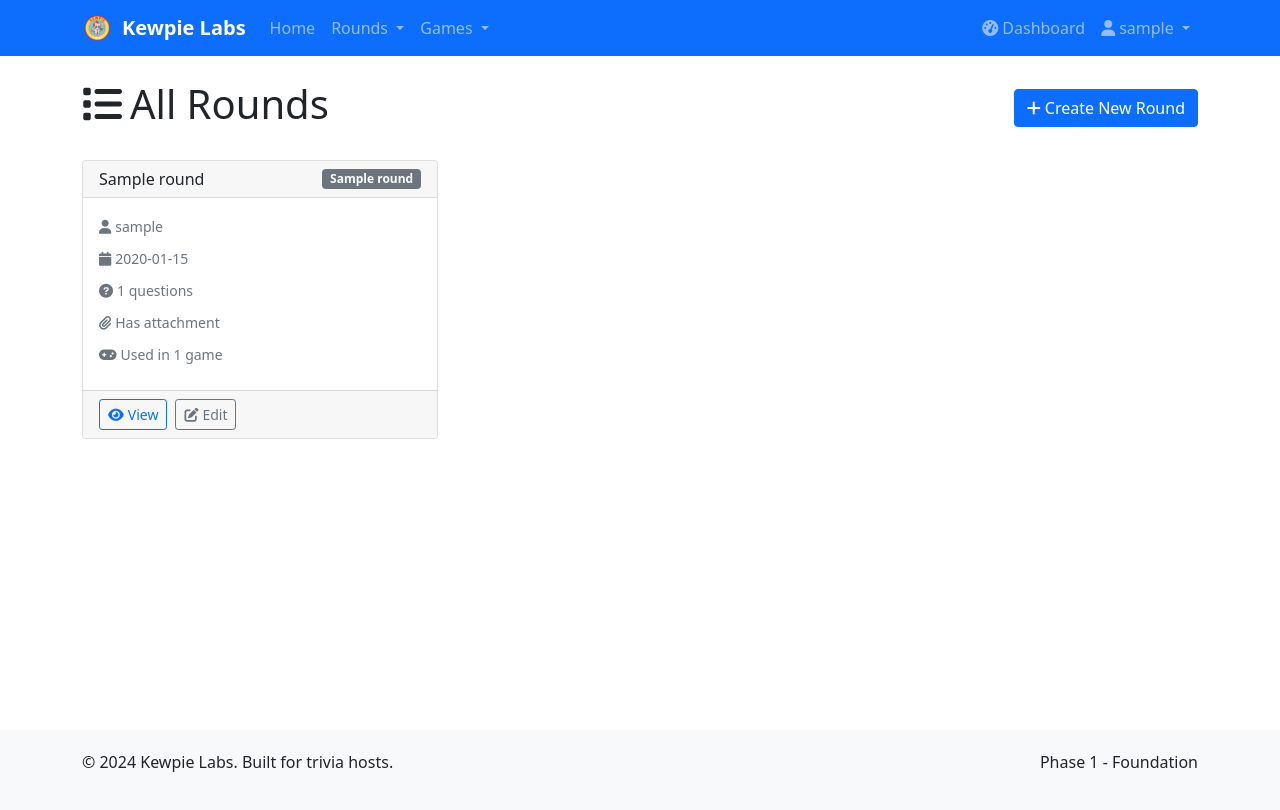
After one commit to pardeema/trivia-creator, a Flask app: page /rounds/list in a window 1280 px wide. The commit adds this page. Run offline with Flask 3, Linux system fonts and the light colour scheme; a user stored in the database is signed in; tables that the repository leaves empty hold one stand-in row (values such as "Sample post").

Commit message:
Fix missing templates and update branding to Kewpie Labs

```diff
--- a/app/templates/base.html
+++ b/app/templates/base.html
@@ -3,12 +3,18 @@
 <head>
     <meta charset="UTF-8">
     <meta name="viewport" content="width=device-width, initial-scale=1.0">
-    <title>{% block title %}{% endblock %} - Trivia Creator</title>
+    <title>{% block title %}{% endblock %} - Kewpie Labs</title>
     <link href="https://cdn.jsdelivr.net/npm/bootstrap@5.1.3/dist/css/bootstrap.min.css" rel="stylesheet">
     <link href="https://cdnjs.cloudflare.com/ajax/libs/font-awesome/6.0.0/css/all.min.css" rel="stylesheet">
     <style>
         .navbar-brand {
             font-weight: bold;
+            display: flex;
+            align-items: center;
+        }
+        .navbar-brand img {
+            height: 30px;
+            margin-right: 10px;
         }
         .main-content {
             min-height: calc(100vh - 200px);
@@ -24,7 +30,8 @@
     <nav class="navbar navbar-expand-lg navbar-dark bg-primary">
         <div class="container">
             <a class="navbar-brand" href="{{ url_for('main.index') }}">
-                <i class="fas fa-question-circle me-2"></i>Trivia Creator
+                <img src="{{ url_for('static', filename='images/kewpielabs.png') }}" alt="Kewpie Labs Logo">
+                Kewpie Labs
             </a>
             <button class="navbar-toggler" type="button" data-bs-toggle="collapse" data-bs-target="#navbarNav">
                 <span class="navbar-toggler-icon"></span>
@@ -109,7 +116,7 @@
         <div class="container">
             <div class="row">
                 <div class="col-md-6">
-                    <p>&copy; 2024 Trivia Creator. Built for trivia hosts.</p>
+                    <p>&copy; 2024 Kewpie Labs. Built for trivia hosts.</p>
                 </div>
                 <div class="col-md-6 text-end">
                     <p>Phase 1 - Foundation</p>
--- a/app/templates/index.html
+++ b/app/templates/index.html
@@ -6,8 +6,8 @@
 <div class="row mt-5">
     <div class="col-lg-8 mx-auto text-center">
         <h1 class="display-4 mb-4">
-            <i class="fas fa-question-circle text-primary me-3"></i>
-            Welcome to Trivia Creator
+            <img src="{{ url_for('static', filename='images/kewpielabs.png') }}" alt="Kewpie Labs Logo" style="height: 60px; margin-right: 20px;">
+            Welcome to Kewpie Labs
         </h1>
         <p class="lead mb-5">
             The ultimate tool for bar trivia hosts to create, manage, and distribute quiz content.
--- /dev/null
+++ b/app/templates/rounds/list.html
@@ -0,0 +1,121 @@
+{% extends "base.html" %}
+
+{% block title %}All Rounds{% endblock %}
+
+{% block content %}
+<div class="row mt-4">
+    <div class="col">
+        <div class="d-flex justify-content-between align-items-center mb-4">
+            <h1><i class="fas fa-list me-2"></i>All Rounds</h1>
+            <a href="{{ url_for('rounds.create') }}" class="btn btn-primary">
+                <i class="fas fa-plus me-1"></i>Create New Round
+            </a>
+        </div>
+
+        {% if rounds.items %}
+        <div class="row">
+            {% for round in rounds.items %}
+            <div class="col-md-6 col-lg-4 mb-4">
+                <div class="card h-100">
+                    <div class="card-header">
+                        <div class="d-flex justify-content-between align-items-center">
+                            <h6 class="mb-0">{{ round.title }}</h6>
+                            <span class="badge bg-secondary">{{ round.round_label }}</span>
+                        </div>
+                    </div>
+                    <div class="card-body">
+                        <div class="mb-2">
+                            <small class="text-muted">
+                                <i class="fas fa-user me-1"></i>{{ round.author.username }}
+                            </small>
+                        </div>
+                        <div class="mb-2">
+                            <small class="text-muted">
+                                <i class="fas fa-calendar me-1"></i>{{ round.created_at.strftime('%Y-%m-%d') }}
+                            </small>
+                        </div>
+                        <div class="mb-2">
+                            <small class="text-muted">
+                                <i class="fas fa-question-circle me-1"></i>{{ round.questions.count() }} questions
+                            </small>
+                        </div>
+                        {% if round.attachment_path %}
+                        <div class="mb-2">
+                            <small class="text-muted">
+                                <i class="fas fa-paperclip me-1"></i>Has attachment
+                            </small>
+                        </div>
+                        {% endif %}
+                        <div class="mb-2">
+                            <small class="text-muted">
+                                <i class="fas fa-gamepad me-1"></i>Used in {{ round.get_usage_count() }} game{% if round.get_usage_count() != 1 %}s{% endif %}
+                            </small>
+                        </div>
+                    </div>
+                    <div class="card-footer">
+                        <div class="d-flex gap-2">
+                            <a href="{{ url_for('rounds.view', round_id=round.id) }}" class="btn btn-outline-primary btn-sm">
+                                <i class="fas fa-eye me-1"></i>View
+                            </a>
+                            {% if current_user.is_authenticated and round.created_by == current_user.id %}
+                            <a href="{{ url_for('rounds.add_questions', round_id=round.id) }}" class="btn btn-outline-secondary btn-sm">
+                                <i class="fas fa-edit me-1"></i>Edit
+                            </a>
+                            {% endif %}
+                        </div>
+                    </div>
+                </div>
+            </div>
+            {% endfor %}
+        </div>
+
+        <!-- Pagination -->
+        {% if rounds.pages > 1 %}
+        <nav aria-label="Rounds pagination">
+            <ul class="pagination justify-content-center">
+                {% if rounds.has_prev %}
+                <li class="page-item">
+                    <a class="page-link" href="{{ url_for('rounds.list', page=rounds.prev_num) }}">Previous</a>
+                </li>
+                {% endif %}
+
+                {% for page_num in rounds.iter_pages() %}
+                    {% if page_num %}
+                        {% if page_num != rounds.page %}
+                        <li class="page-item">
+                            <a class="page-link" href="{{ url_for('rounds.list', page=page_num) }}">{{ page_num }}</a>
+                        </li>
+                        {% else %}
+                        <li class="page-item active">
+                            <span class="page-link">{{ page_num }}</span>
+                        </li>
+                        {% endif %}
+                    {% else %}
+                        <li class="page-item disabled">
+                            <span class="page-link">...</span>
+                        </li>
+                    {% endif %}
+                {% endfor %}
+
+                {% if rounds.has_next %}
+                <li class="page-item">
+                    <a class="page-link" href="{{ url_for('rounds.list', page=rounds.next_num) }}">Next</a>
+                </li>
+                {% endif %}
+            </ul>
+        </nav>
+        {% endif %}
+
+        {% else %}
+        <div class="text-center py-5">
+            <i class="fas fa-question-circle fa-3x text-muted mb-3"></i>
+            <h4 class="text-muted">No rounds available</h4>
+            <p class="text-muted">Be the first to create a trivia round!</p>
+            <a href="{{ url_for('rounds.create') }}" class="btn btn-primary">
+                <i class="fas fa-plus me-1"></i>Create First Round
+            </a>
+        </div>
+        {% endif %}
+    </div>
+</div>
+{% endblock %}
--- a/run.py
+++ b/run.py
@@ -15,4 +15,4 @@ def make_shell_context():
     }
 
 if __name__ == '__main__':
-    app.run(debug=True)
+    app.run(debug=True, port=5001)
```
Also changed, not shown: app/templates/rounds/add_questions.html (added, +106 -0 lines), app/templates/rounds/my_rounds.html (added, +114 -0 lines), app/templates/rounds/view.html (added, +86 -0 lines), README.md, static/images/kewpielabs.png (renamed from kewpielabs.png).
